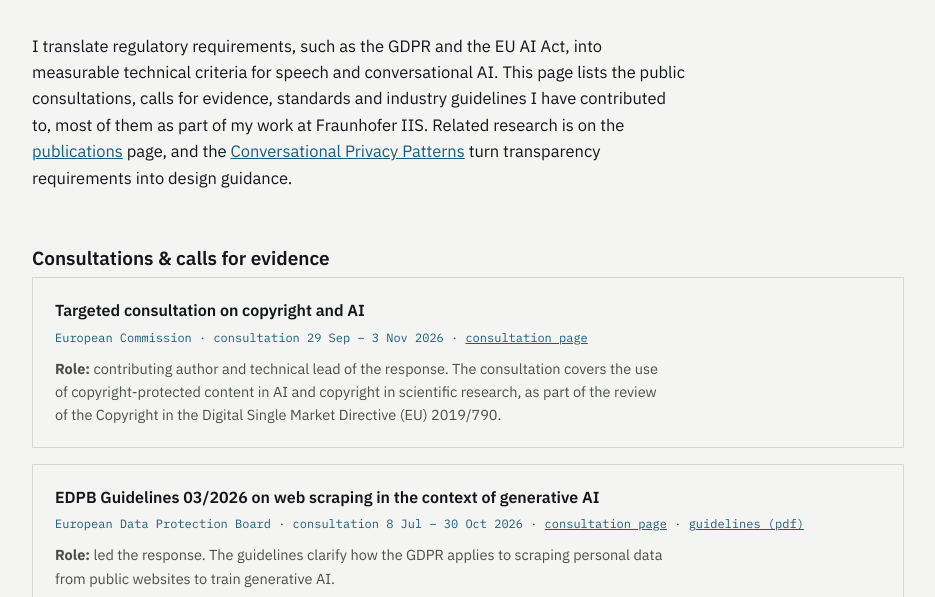
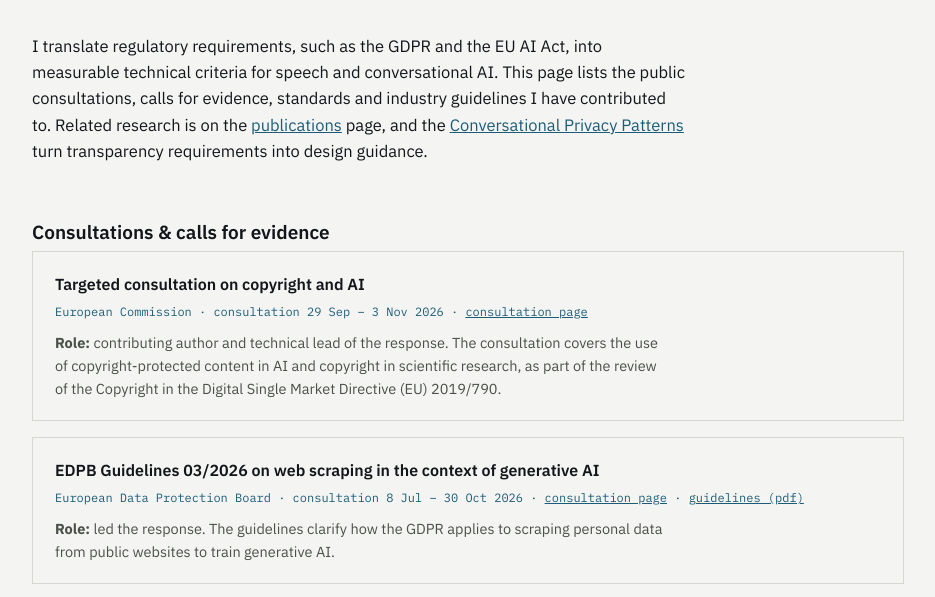
Before and after one commit to AnnaLesch/annaleschanowsky.github.io, a plain HTML site: page policy.html in a window 1280 px wide. Shown: the part 196-793 px from the top of the page, without its empty margins (172-1107 px from the left). Drawn offline with Linux system fonts and the light colour scheme.

Commit message:
Update policy

```diff
--- a/policy.html
+++ b/policy.html
@@ -31,7 +31,7 @@
   </nav>
 
   <section class="identity">
-    <p>I translate regulatory requirements, such as the GDPR and the EU AI Act, into measurable technical criteria for speech and conversational AI. This page lists the public consultations, calls for evidence, standards and industry guidelines I have contributed to, most of them as part of my work at Fraunhofer IIS. Related research is on the <a href="publications.html">publications</a> page, and the <a href="patterns.html">Conversational Privacy Patterns</a> turn transparency requirements into design guidance.</p>
+    <p>I translate regulatory requirements, such as the GDPR and the EU AI Act, into measurable technical criteria for speech and conversational AI. This page lists the public consultations, calls for evidence, standards and industry guidelines I have contributed to. Related research is on the <a href="publications.html">publications</a> page, and the <a href="patterns.html">Conversational Privacy Patterns</a> turn transparency requirements into design guidance.</p>
   </section>
 
   <section>
```
